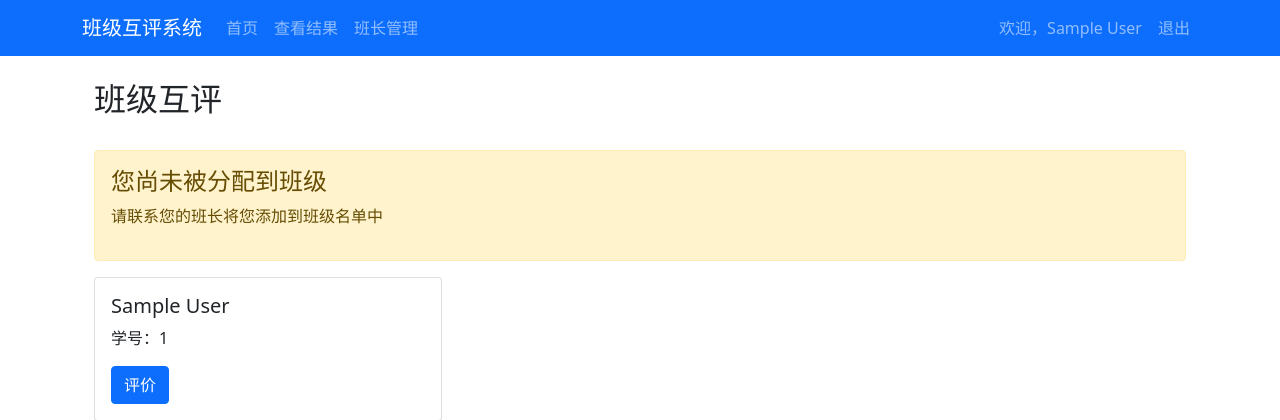
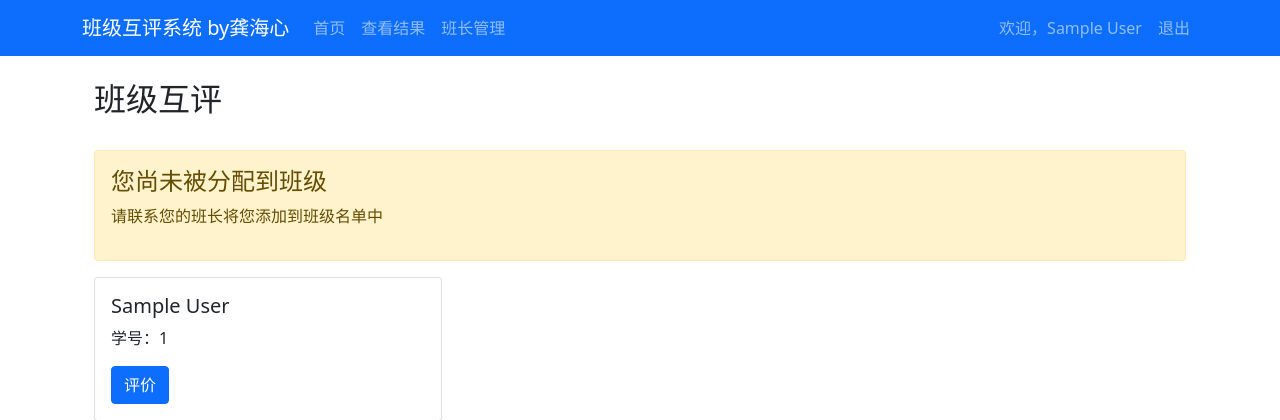
Before and after one commit to Gonghysin/wuyubingjutongji, a Flask app: page / in a window 1280 px wide. Shown: the top 420 px of the page. Run offline with Flask 2, Linux system fonts and the light colour scheme; the visitor is signed in with stand-in values (Sample User, id 1); data comes from the database, SQL or seed files in the repository; data that the repository does not hold is empty.

Commit message:
[docs]: 更新系统标题和品牌标识
在网站标题和导航栏品牌中添加作者署名

增加了对项目创作者"龚海心"的署名标识，提升项目的个人特色和识别度

```diff
--- a/app/templates/base.html
+++ b/app/templates/base.html
@@ -3,14 +3,14 @@
 <head>
     <meta charset="UTF-8">
     <meta name="viewport" content="width=device-width, initial-scale=1.0">
-    <title>班级互评系统</title>
+    <title>班级互评系统 by龚海心</title>
     <link href="https://cdn.jsdelivr.net/npm/bootstrap@5.1.3/dist/css/bootstrap.min.css" rel="stylesheet">
     <link href="https://cdnjs.cloudflare.com/ajax/libs/font-awesome/5.15.4/css/all.min.css" rel="stylesheet">
 </head>
 <body>
     <nav class="navbar navbar-expand-lg navbar-dark bg-primary">
         <div class="container">
-            <a class="navbar-brand" href="{{ url_for('main.index') }}">班级互评系统</a>
+            <a class="navbar-brand" href="{{ url_for('main.index') }}">班级互评系统 by龚海心</a>
             <button class="navbar-toggler" type="button" data-bs-toggle="collapse" data-bs-target="#navbarNav">
                 <span class="navbar-toggler-icon"></span>
             </button>
```
